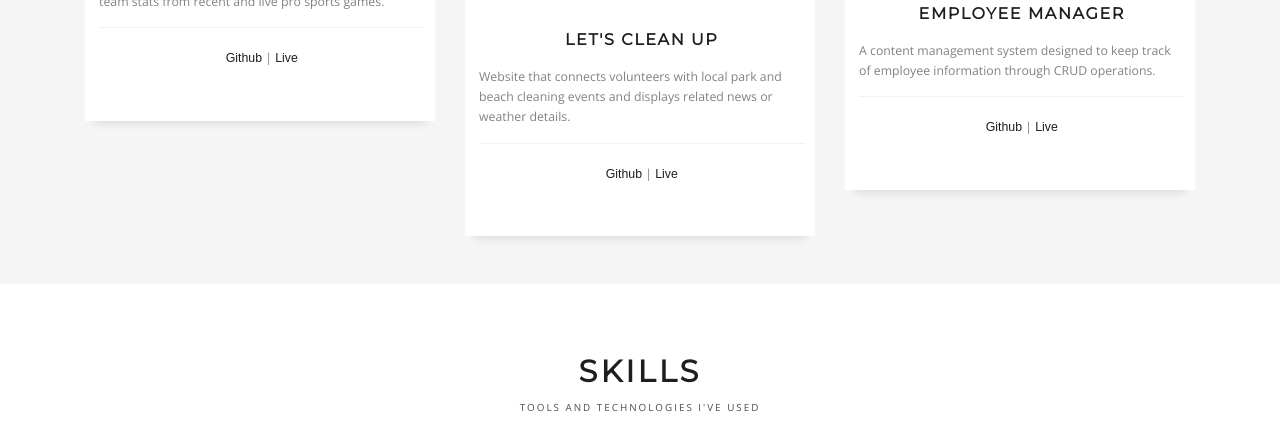
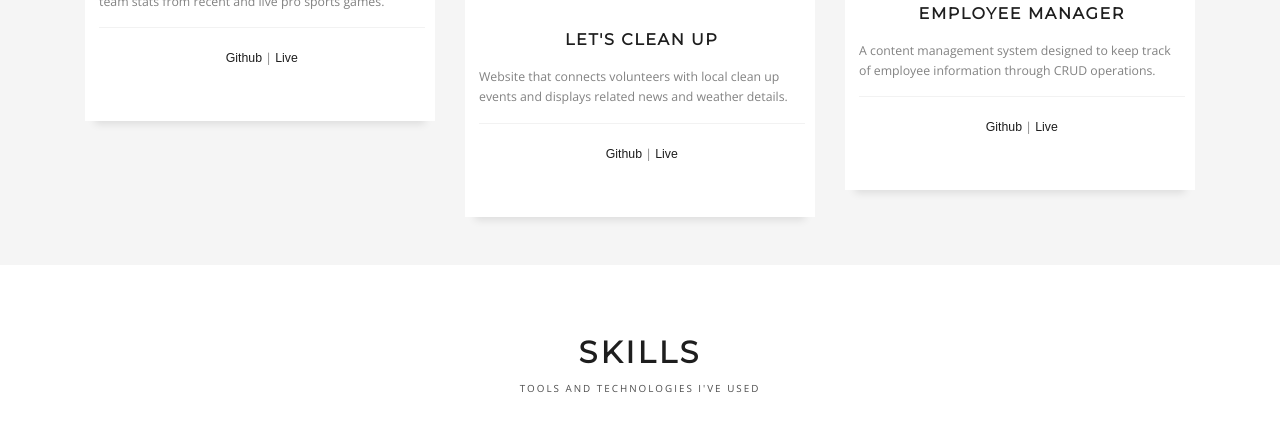
Before and after one commit to mrpoole/portfolio, a plain HTML site: page index.html in a window 1280 px wide. Shown: the part 1235-1662 px from the top of the page. Drawn offline with nearby package versions, Linux system fonts and the light colour scheme.

Commit message:
altered project description

```diff
--- a/index.html
+++ b/index.html
@@ -140,7 +140,7 @@
                     <h2 class="w-title text-center">LET'S CLEAN UP</h2>
                   </a>
                   <p>
-                    Website that connects volunteers with local park and beach cleaning events and displays related news or
+                    Website that connects volunteers with local clean up events and displays related news and
                     weather details.
                   </p>
                   <p class="text-center post-info"><a
```
